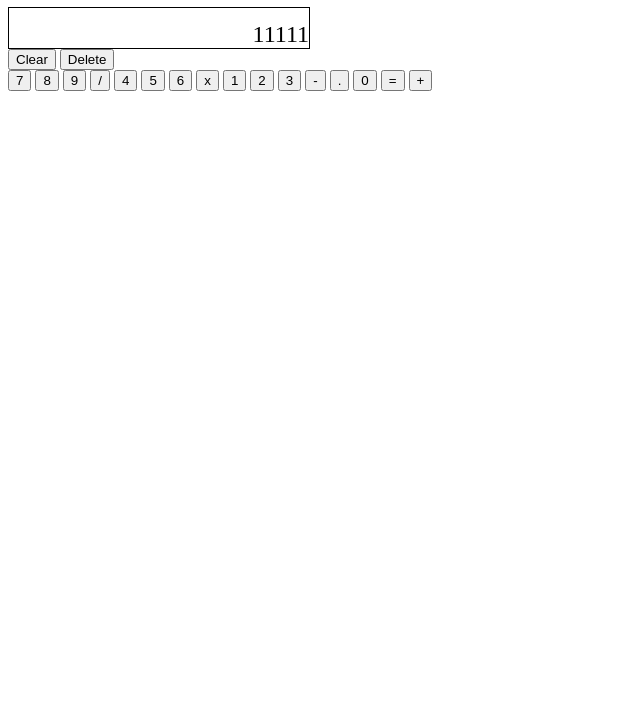
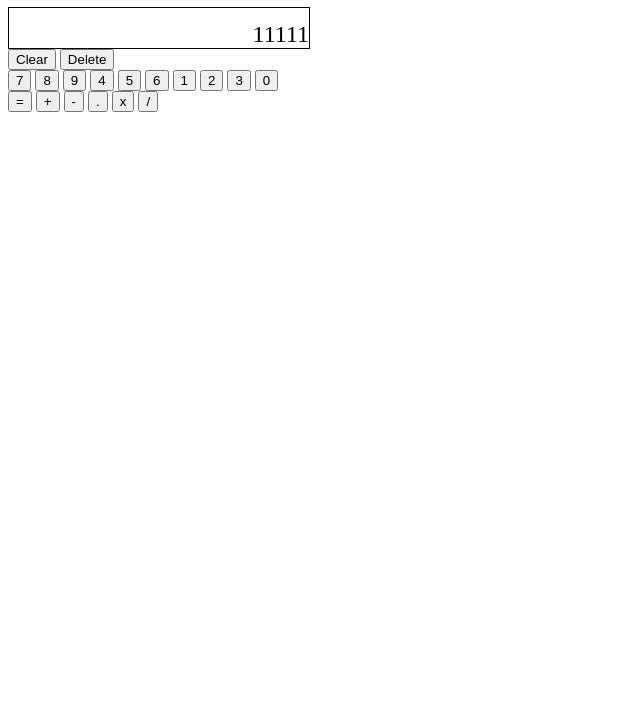
Before and after one commit to teep93/calculator, a plain HTML site: page index.html in a window 1280 px wide. Shown: the part 73-800 px from the top of the page, without its empty margins (0-640 px from the left). Drawn offline with Linux system fonts and the light colour scheme.

Commit message:
reorder button divs

```diff
--- a/index.html
+++ b/index.html
@@ -17,30 +17,32 @@
       <div class="container">
         <div class="display-container">
             <div class="display">
-                <span>11111</span>
+                <span class id="input">11111</span>
             </div>
         </div>
         <div class="clearing">
           <button>Clear</button>
           <button>Delete</button>
         </div>
-        <div class="button-container">
-          <button>7</button>
-          <button>8</button>
-          <button>9</button>
-          <button>/</button>
-          <button>4</button>
-          <button>5</button>
-          <button>6</button>
-          <button>x</button>
-          <button>1</button>
-          <button>2</button>
-          <button>3</button>
-          <button>-</button>
-          <button>.</button>
-          <button>0</button>
-          <button>=</button>
-          <button>+</button>
+        <div class="number-container">
+          <button class="7">7</button>
+          <button class="8">8</button>
+          <button class="9">9</button>
+          <button class="4">4</button>
+          <button class="5">5</button>
+          <button class="6">6</button>
+          <button class="1">1</button>
+          <button class="2">2</button>
+          <button class="3">3</button>
+          <button class="0">0</button>
+        </div>
+        <div class="operator-container">
+            <button>=</button>
+            <button>+</button>
+            <button>-</button>
+            <button>.</button>
+            <button>x</button>
+            <button>/</button>
         </div>
       </div>
     </div>
```
